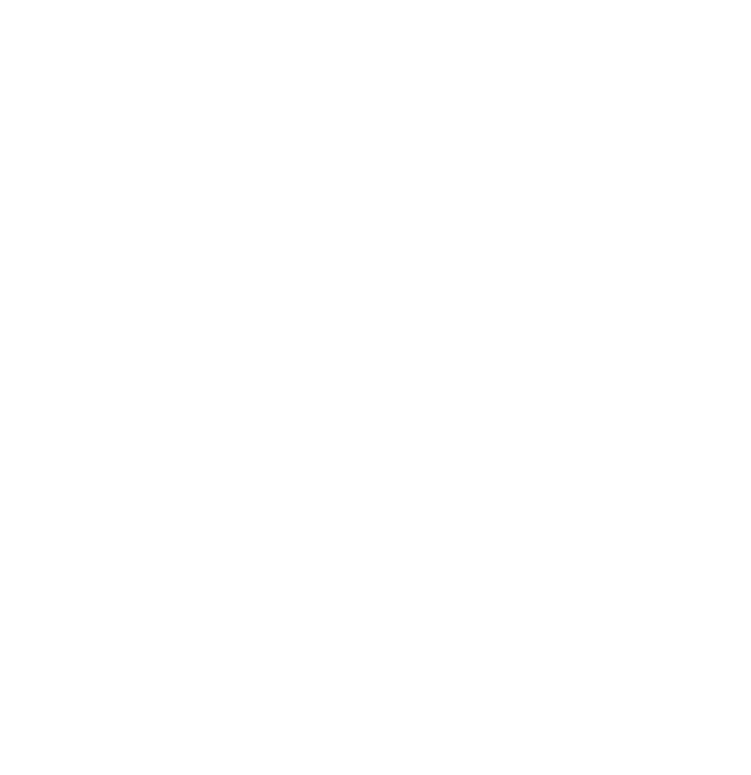
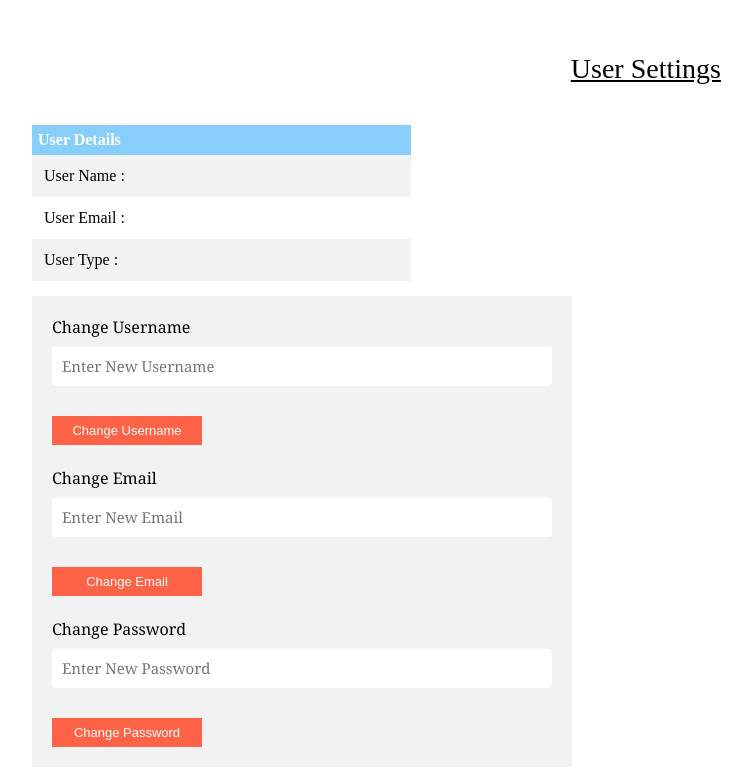
Before and after one commit to AkeelMNM/ConferenceMS-Frontend-Development, a React (Vite) app: page /UserProfile in a window 1280 px wide. Shown: the part 125-900 px from the top of the page, without its empty margins (6-757 px from the left). Before the commit the page ends 800 px from the top, so only its background shows below. Built offline with nearby package versions, Linux system fonts and the light colour scheme.

Commit message:
UserProfile UI implemented

```diff
--- a/App.jsx
+++ b/App.jsx
@@ -6,6 +6,7 @@
 import AdminCreateUser from "./components/user/AdminCreateUser";
 import ResearchersPayment from "./components/user/ResearchersPayment";
 import AttendeesPayment from "./components/user/AttendeesPayment";
+import UserProfile from "./components/user/UserProfile";
 
 class App extends React.Component{
     constructor(props) {
@@ -18,6 +19,7 @@
                 <Route exact path="/" component={Login}/>
                 <Route path="/Login" component={Login}/>
                 <Route path="/Register" component={Register} />
+                <Route path="/UserProfile" component={UserProfile} />
                 <Route path="/AdminCreateUser" component={AdminCreateUser} />
                 <Route path="/ResearchersPayment" component={ResearchersPayment} />
                 <Route path="/AttendeesPayment" component={AttendeesPayment} />
--- a/components/user/UserProfile.jsx
+++ b/components/user/UserProfile.jsx
@@ -1,4 +1,5 @@
 import React, {Component} from 'react';
+import "../../styles/user/UserProfile.css";
 
 /**
  * @author : A.M Zumry
@@ -8,14 +9,80 @@
 class UserProfile extends Component {
     constructor(props) {
         super(props);
+
+        this.state = {
+            newName:'',
+            NewEmail:'',
+            password:'',
+            rePassword:'',
+
+            name:'',
+            email:'',
+            type:''
+        }
+    }
+
+    onChange(event){
+        const { name, value } = event.target;
+        this.setState({ [name] : value });
     }
 
     render() {
-        return (
+        return <div>
             <div>
+                <label id={'usTitle'}>User Settings</label>
+                <table id={'tableSt'}>
+                    <thead>
+                        <tr className={'trSt'}>
+                            <th colSpan={2} className={'thSt'}>User Details</th>
+                        </tr>
+                    </thead>
+                    <tbody>
+                        <tr className={'trSt'}>
+                            <td className={'tdSt'}>User Name : {this.state.name}</td>
+                        </tr>
+                        <tr className={'trSt'}>
+                            <td className={'tdSt'}>User Email : {this.state.email}</td>
+                        </tr>
+                        <tr className={'trSt'}>
+                            <td className={'tdSt'}>User Type : {this.state.type}</td>
+                        </tr>
+                    </tbody>
+                </table>
+            </div>
+            <div className={'form-style-userPro'}>
+                <form>
+                    <div>
+                        <label htmlFor={'newName'}>Change Username</label>
+                        <input type={'text'} name={'newName'} id={'newName'} value={this.state.newName} placeholder={'Enter New Username'}
+                               onChange={event => this.onChange(event)}/>
 
+                        <input type={'submit'} value={'Change Username'} onClick={event => this.changeUserDetails(event)} />
+                    </div>
+                </form>
+                <form>
+                    <div>
+                        <br/>
+                        <label htmlFor={'NewEmail'}>Change Email</label>
+                        <input type={'text'} name={'NewEmail'} id={'NewEmail'}  value={this.state.NewEmail} placeholder={'Enter New Email'}
+                               onChange={event => this.onChange(event)}/>
+
+                        <input type={'submit'} value={'Change Email'} onClick={event => this.changeUserDetails(event)} />
+                    </div>
+                </form>
+                <form>
+                    <div>
+                        <br/>
+                        <label htmlFor={'password'}>Change Password</label>
+                        <input type={'password'} name={'password'} id={'password'} value={this.state.password} placeholder={'Enter New Password'}
+                               onChange={event => this.onChange(event)}/>
+                    </div>
+                    <div>
+                        <input type={'submit'} value={'Change Password'} onClick={event => this.changeUserDetails(event)} />
+                    </div>
+                </form>
             </div>
-        );
+        </div>
     }
 }
 
--- a/styles/user/UserProfile.css
+++ b/styles/user/UserProfile.css
@@ -0,0 +1,106 @@
+/*
+**************************************************************
+  @author : A.M Zumry
+  Registration Number : IT19175126
+************************************************************
+*/
+
+.form-style-userPro{
+    max-width: 500px;
+    padding: 10px 20px;
+    background: #f2f2f2;
+    padding: 20px;
+    margin: 15px auto 0 30px;
+    font-family: Georgia, "Times New Roman", Times, serif;
+}
+.form-style-userPro fieldset{
+    border: none;
+}
+.form-style-userPro legend {
+    font-size: 1.4em;
+    margin-bottom: 10px;
+}
+.form-style-userPro label {
+    display: block;
+    margin-bottom: 8px;
+}
+.form-style-userPro input[type="text"],
+.form-style-userPro input[type="password"],
+.form-style-userPro select {
+    font-family: Georgia, "Times New Roman", Times, serif;
+    border: none;
+    border-radius: 4px;
+    font-size: 15px;
+    outline: 0;
+    padding: 10px;
+    width: 100%;
+    box-sizing: border-box;
+    -webkit-box-sizing: border-box;
+    -moz-box-sizing: border-box;
+    background: #fff;/*#e8eeef;*/
+    color:#8a97a0;
+    -webkit-box-shadow: 0 1px 0 rgba(0,0,0,0.03) inset;
+    box-shadow: 0 1px 0 rgba(0,0,0,0.03) inset;
+    margin: 0 0 30px;
+}
+.form-style-userPro input[type="text"]:focus,
+.form-style-userPro input[type="password"]:focus,
+.form-style-userPro select:focus{
+    background: #e8eeef;
+}
+
+.form-style-userPro input[type="submit"],
+.form-style-userPro input[type="button"]
+{
+    background-color:tomato;
+    border: none;
+    color: white;
+    padding: 7px ;
+    text-align: center;
+    text-decoration: none;
+    font-size: 13px;
+    transition: 0.3s;
+    cursor:pointer;
+    width:150px;
+    align:center;
+}
+.form-style-userPro input[type="submit"]:hover,
+.form-style-userPro input[type="button"]:hover {
+    background: #434343;
+}
+
+#tableSt {
+    border-collapse: collapse;
+    width: 30%;
+    margin-left:30px;
+    margin-top: 40px;
+}
+
+.tdSt {
+    text-align: left;
+    padding: 12px;
+}
+.thSt{
+    text-align: left;
+    padding: 6px;
+    background-color: lightskyblue;
+    color: white;
+}
+
+.trSt:nth-child(odd){background-color: #f2f2f2}
+
+.t1{
+    border-collapse: collapse;
+    width: 12%;
+    margin-left:670px;
+}
+
+#usTitle{
+    display: inline-block;
+    color: black;
+    margin-top: 170px;
+    font-size: 28px;
+    margin-left: 45%;
+    font-family: 'Times New Roman';
+    text-decoration:underline;
+}
```
